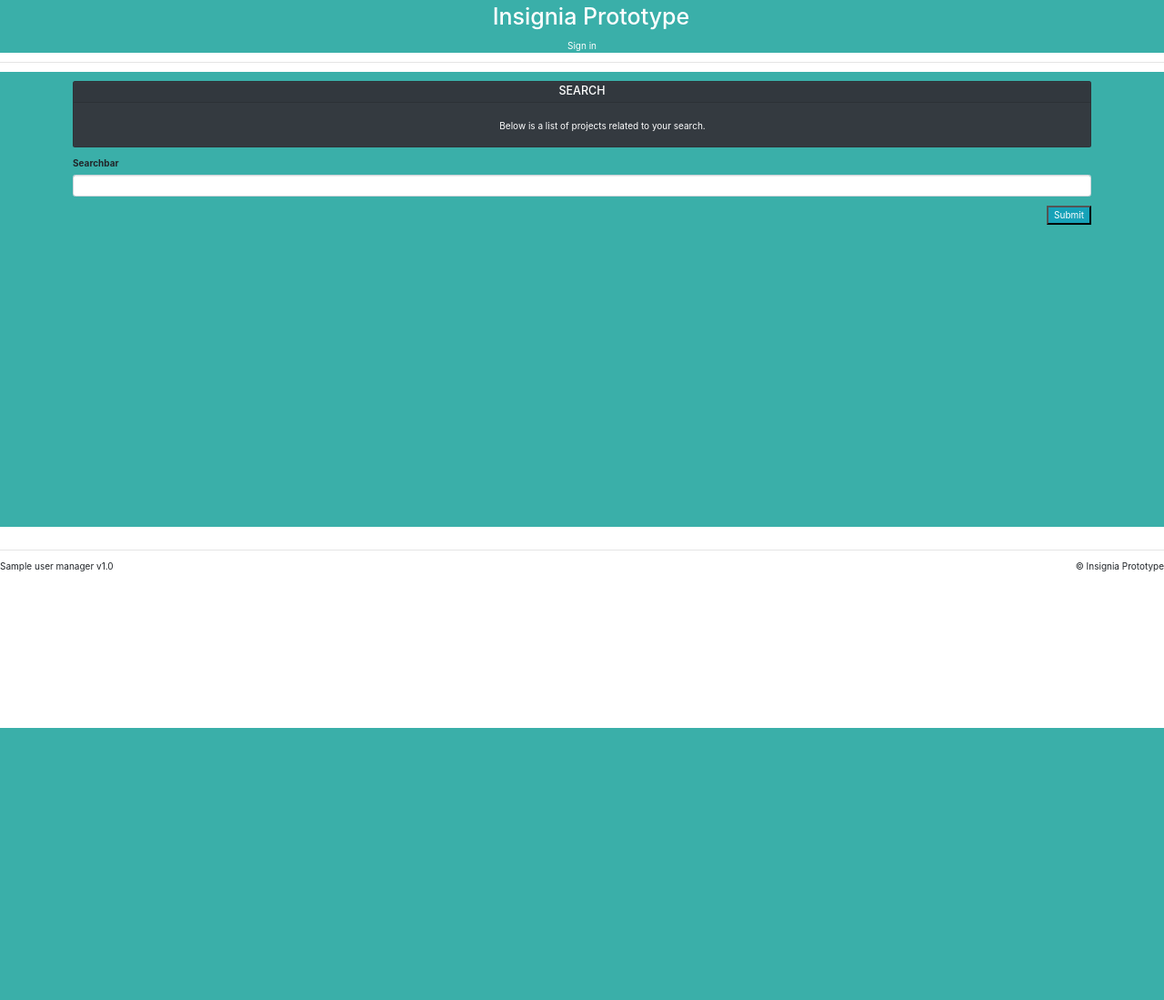
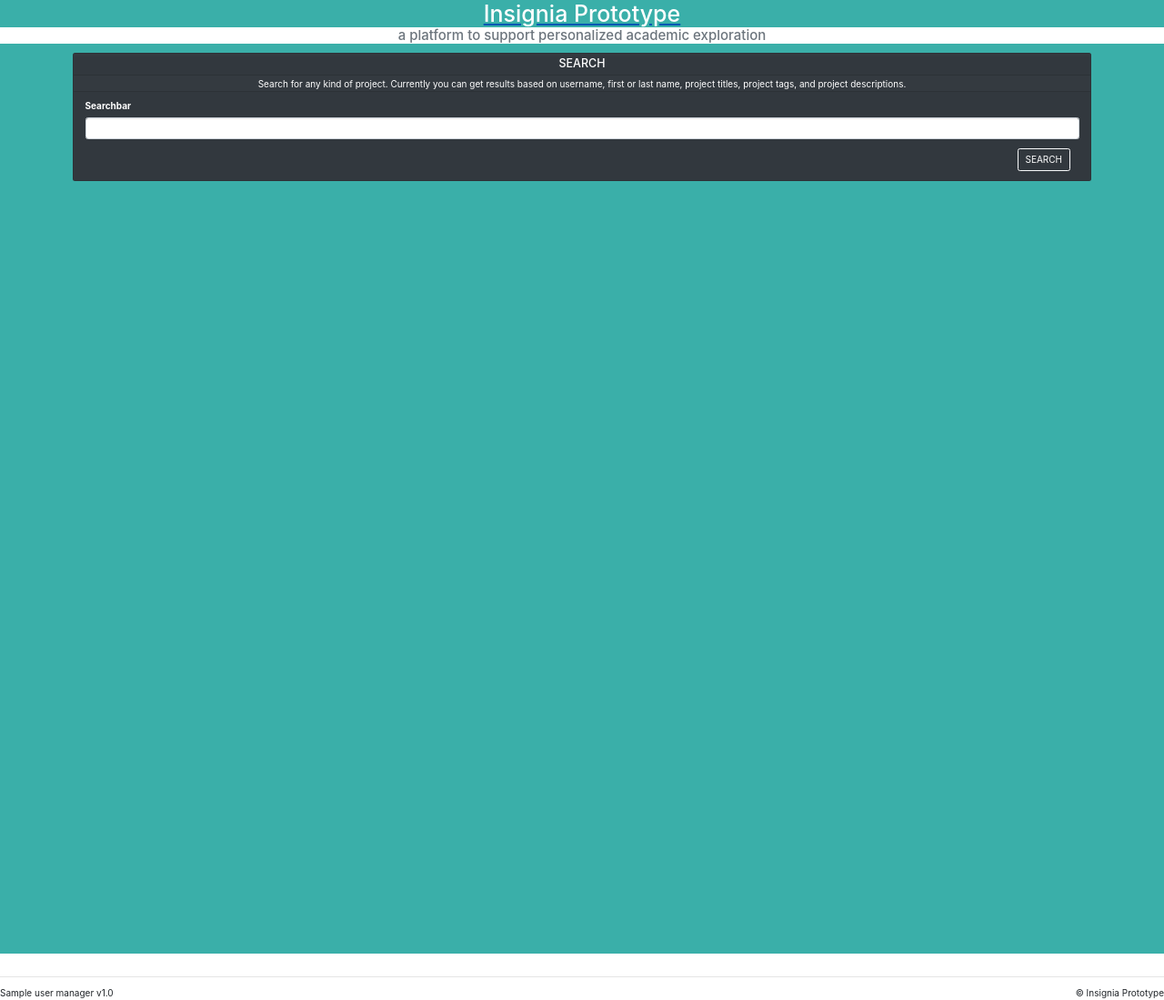
Before and after one commit to dylanfloyd/digital-portfolio-networking, a Python web app: template app/templates/main/search_page.html in a window 1280 px wide. Shown: the whole page at 91% size. Before the commit the page ends 800 px from the top, so only its background shows below. Run offline with Jinja, Linux system fonts and the light colour scheme; the template is opened without the code that fills it: most values are stand-ins (such as "Sample title", 1, 10 or a date in 2020); form fields are guessed from the names that the template uses; some libraries are stand-ins or nearby versions.

Commit message:
enabled search on home page and made other aesthetic changes

```diff
--- a/app/templates/common/form_macros.html
+++ b/app/templates/common/form_macros.html
@@ -316,3 +316,35 @@
         {{ render_network_or_private_user_card(project, current_user) }}
     {% endif %}
 {%- endmacro %}
+
+{% macro render_card_given_privacy_not_logged_in(project, current_user, label=None, label_visible=true, right_url=None, right_label=None) -%}
+    {% if project.privacy_setting == "PUBLIC" %}
+        {{ render_public_card_not_logged_in(project, current_user) }}
+    {% endif %}
+{%- endmacro %}
+
+{% macro render_public_card_not_logged_in(project, user, current_user, label=None, label_visible=true, right_url=None, right_label=None) -%}
+       <div class="card bg-white mb-3 mr-3" style="max-width: 18rem; min-width: 18rem; min-height: 18rem; text-color: #3AAFA9">
+            <div class="card-header mt-1 mb-1" style="padding: 0; padding-bottom: 0.25rem;">
+                <small class="text-muted pull-left ml-3">{{ project.likes.count() }} favorites</small>
+                <small class="text-muted pull-right mr-3">Posted: {{ project.date_added.strftime('%Y-%m-%d') }}</small>
+            </div>
+            <div class="card-body" style="padding: 0">
+                <h5 class="card-title ml-3 mr-3">
+                    <a href="{{ project.proj_link }}" target="_blank" class="btn text-left" style="padding: 0; font-size: 1.5rem; white-space: pre-wrap">{{ project.proj_title }}</a>
+                </h5>
+
+                <p class="card-text ml-4 mr-4">{{ project.proj_desc }}</p>
+            </div>
+            <div class="card-footer mt-1 mb-1" style="padding: 0">
+                <div class="pull-left ml-3">
+                    <a href="/main/portfolio/{{ user.username }}" class="btn" style="padding: 0">
+                        @{{ user.username }}
+                    </a>
+                </div>
+                <div class="pull-right mr-3">
+                    <a href="{{ url_for('user.register') }}" class="btn" style="padding: 0">+ Favorite</a>
+                </div>
+            </div>
+        </div>
+{%- endmacro %}
--- a/app/templates/layout.html
+++ b/app/templates/layout.html
@@ -49,17 +49,13 @@
         <!-- Application specific HTML -->
 
         <!-- -- NAV BAR -->
-        <div id="header-div" class="clearfix with-margins mt-0 mb-0 ml-0 mr-0" style="background-color: #3AAFA9">
-            <div class="text-center  mt-1 ml-3 mb-3" style="width: 100%"><a href="/"><h1 class="no-margins text-white">Insignia Prototype</h1></a></div>
-            <div class="text-center mt-3 mr-3" style="width: 100%">
-
-
-
-
+        <div id="header-div" class="mt-0 mb-0 ml-0 mr-0" style="margin: 0; min-width: 25rem; background-color: #3AAFA9">
+            <div class="text-center" style="width: 100%"><a href="/"><h1 class="no-margins text-white" style="margin: 0">Insignia Prototype</h1></a></div>
+            <div class="text-center bg-dark" style="margin:0; width: 100%">
 
                 {% if current_user.is_authenticated %}
 {#                    <a href="{{ url_for('main.user_profile_page') }}" class="text-white">{{ current_user.first_name or current_user.username or current_user.email }}'s User Profile Page</a>#}
-                    <a href="/main/search_page" class="text-white">Search</a>
+                    <a href="/main/search_page" class="text-white text-">Search</a>
                     &nbsp; | &nbsp;
                     <a href="/main/favorites" class="text-white">Favorites</a>
                     &nbsp; | &nbsp;
@@ -75,11 +71,12 @@
                     &nbsp; | &nbsp;
                     <a href="{{ url_for('user.logout') }}" class="text-white">Sign out</a>
                 {% else %}
-                    <a href="{{ url_for('user.login') }}" class="text-white">Sign in</a>
+                    <h4 class="text-muted bg-white" style="margin: 0">a platform to support personalized academic exploration</h4>
+{#                    <a href="{{ url_for('user.login') }}" class="text-white">Sign in</a>#}
                 {% endif %}
             </div>
         </div>
-        <hr class="no-margins"/>
+{#        <hr class="no-margins"/>#}
 
         <div id="main-div" style="background-color: #3AAFA9; padding-left: 3rem; padding-right: 3rem;">
         {% block pre_content %}{% endblock %}
@@ -98,8 +95,9 @@
             {%- endwith %}
         {% endblock %}
 
-        <div class="container-fluid" style="padding-left: 5rem; padding-right: 5rem; min-height: 50rem;">
-        {% block content %}{% endblock %}
+{#        <div class="container-fluid" style="padding-left: 5rem; padding-right: 5rem; min-height: 50rem;">#}
+        <div class="container-fluid" style="padding-left: 5rem; padding-right: 5rem; min-height: 100rem;">
+            {% block content %}{% endblock %}
         </div>
 
         {% block post_content %}{% endblock %}
--- a/app/templates/main/search_page.html
+++ b/app/templates/main/search_page.html
@@ -3,42 +3,41 @@
 {% from "common/form_macros.html" import render_card, render_field, render_submit_field, render_card_given_privacy %}
 
 {% block content %}
-    <div class="card text-white bg-dark mt-3 mb-3 mr-3" style="width: 100%; min-width: 18rem; min-height: 5rem">
-        <div class="card-header mt-1 mb-1" style="padding: 0; padding-bottom: 0.25rem;">
+    <div class="card text-white bg-dark mt-3 mr-3" style="width: 100%; min-width: 18rem; min-height: 5rem">
+        <div class="text-center card-header mt-1 mb-1" style="padding: 0; padding-bottom: 0.25rem;">
             <h5 class="card-title ml-3 mr-3 mb-1 text-center">SEARCH</h5>
         </div>
         <div class="card-body" style="padding: 0;">
-            <p class="card-text text-center ml-4 mr-4" style="white-space: pre-wrap;">
-                Below is a list of projects related to your search.
-            </p>
+            <p class="card-text text-center ml-4 mr-4" style="white-space: pre-wrap;">Search for any kind of project. Currently you can get results based on username, first or last name, project titles, project tags, and project descriptions.</p>
+        </div>
+        <div class="card-footer">
+            <form action="" class="form mt-0" method="POST">
+            {{ form.hidden_tag() }}
+            {{ render_field(form.searchbar) }}
+            <button type="submit" value="submit" href="{{ url_for('main.search') }}" class="btn pull-right btn-outline-light card-title ml-3 mr-3 mb-1 text-center text-white">SEARCH</button>
+            </form>
         </div>
     </div>
+{#    <div class="card text-white bg-dark mt-3 mb-3 mr-3" style="width: 100%; min-width: 18rem; min-height: 5rem">#}
+{#        <div class="card-header mt-1 mb-1" style="padding: 0; padding-bottom: 0.25rem;">#}
+{#            <h5 class="card-title ml-3 mr-3 mb-1 text-center">SEARCH</h5>#}
+{#        </div>#}
+{#        <div class="card-body" style="padding: 0;">#}
+{#            <p class="card-text text-center ml-4 mr-4" style="white-space: pre-wrap;">#}
+{#                Below is a list of projects related to your search.#}
+{#            </p>#}
+{#        </div>#}
+{#    </div>#}
+{##}
+{##}
+{#    <form action="" class=form method="POST">#}
+{#    {{ form.hidden_tag() }}#}
+{#    {{ render_field(form.searchbar) }}#}
+{#    {{ render_submit_field(form.submit) }}#}
+{#    </form>#}
 
 
-    <form action="" class=form method="POST">
-    {{ form.hidden_tag() }}
-    {{ render_field(form.searchbar) }}
-    {{ render_submit_field(form.submit) }}
-    </form>
-{#    <form method="POST">#}
-{#        <input type="text" autofocus="autofocus" name="search_string">#}
-{#        <input type="submit" formaction="/main/search" value="Search">#}
-{#    </form>#}
-{#    <div class="col-sm-3 col-sm-offset-1 blog-sidebar">#}
-{#        <div class="sidebar-module sidebar-module-inset">#}
-{#            <h4>Search</h4>#}
-{#            <form class="form-inline" method="GET" action="search">#}
-{#                <div class="form-group">#}
-{#                    <label for="query">Name</label>#}
-{#                    <input type="text" class="form-control" name="query" id="query">#}
-{#                </div>#}
-{#                <button type="submit" class="btn btn-primary">Search</button>#}
-{#            </form>#}
-{#        </div>#}
-{#    </div>#}
 
-
-{# TODO: MAKE SURE TO ADD USERNAME TO PROJECTS TABLE via flask backref method, so can search on username too ..... OR ... See if its possible to use whooshbase on multiples tabl3s at once?#}
     <div class="card-group mt-3 center-block" style="max-width: max-content;">
 
         {% for project in projects %}
--- a/app/templates/main/specialize.html
+++ b/app/templates/main/specialize.html
@@ -11,12 +11,12 @@
             <p class="card-text text-center ml-4 mr-4 mb-1" style="white-space: pre-wrap;">Description: Below is a list of projects that are related to your list of specialized interests. Here's a list of your interests that we matched projects for:</p>
             <p class="card-text text-center ml-4 mr-4 mb-1 mt-1" style="white-space: pre-wrap;"> {{ tags_matched }} </p>
 
-
         </div>
 {#        <div class="pull-right mr-3">#}
 {#            <a href="/main/user_settings" class="btn text text-white bg-dark" style="padding: 0">Edit My Interests</a>#}
 {#        </div>#}
-        <a type="button" name="edit__interests_button" href="/main/user_settings" class="btn btn mb-1 ml-3 mr-3 text-dark bg-white">Edit My Specialization Interests</a>
+{#        <a type="button" name="edit__interests_button" href="/main/user_settings" class="btn btn mb-1 ml-3 mr-3 text-dark bg-white">Edit My Specialization Interests</a>#}
+        <div class="card-footer"><a href="/main/user_settings" class="btn pull-right btn-outline-light card-title ml-3 mr-3 mb-1 text-white">Edit My Interests</a></div>
 
     </div>
 
```
Also changed, not shown: app/templates/main/home_page.html (+50 -5 lines), app/templates/main/user_settings.html (+3 -29 lines), app/views/main_views.py (+31 -4 lines).
